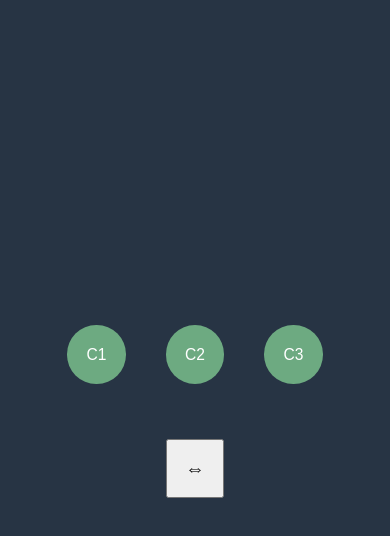
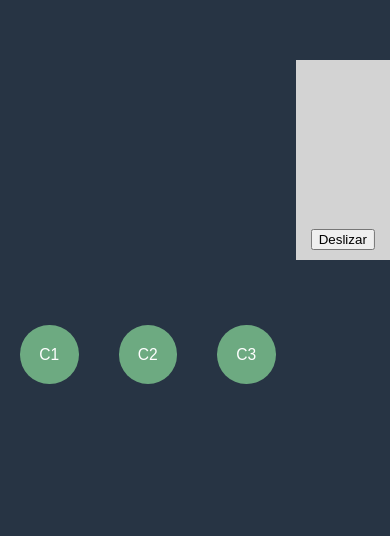
Before and after one commit to franciscoJ4vier/ooo, a plain HTML site: page index.html in a window 390 px wide. Shown: the part 262-798 px from the top of the page. Drawn offline with Linux system fonts and the light colour scheme.

Commit message:
boton cambio

```diff
--- a/index.html
+++ b/index.html
@@ -58,9 +58,12 @@
         </div>
     </div>
 
-    <div class="slider-container">
-        <button class="slider-button" id="sliderButton">⇔</button>
+    <div class="container" style="position: relative; width: 300px; height: 200px; background-color: lightgray;">
+        <button class="slider-button" style="position: absolute; bottom: 10px; left: 50%; transform: translateX(-50%);">
+            Deslizar
+        </button>
     </div>
+
 
     <script src="script.js"></script>
 </body>
--- a/styles.css
+++ b/styles.css
@@ -89,11 +89,11 @@ body {
     }
 
     .slider-button {
-        width: 15vw;
-        height: 15vw;
-        font-size: 5vw;
+        position: absolute;
+        bottom: 10vh; /* 10% de la altura del viewport desde la parte inferior */
+        left: 50%;    /* Centrado horizontalmente */
+        transform: translateX(-50%); /* Ajusta el botón para que esté completamente centrado */
     }
-}
 
 form {
     display: flex;
@@ -119,3 +119,4 @@ input[type="submit"] {
 input[type="submit"]:hover {
     background-color: #45a049;
 }
+}
```
